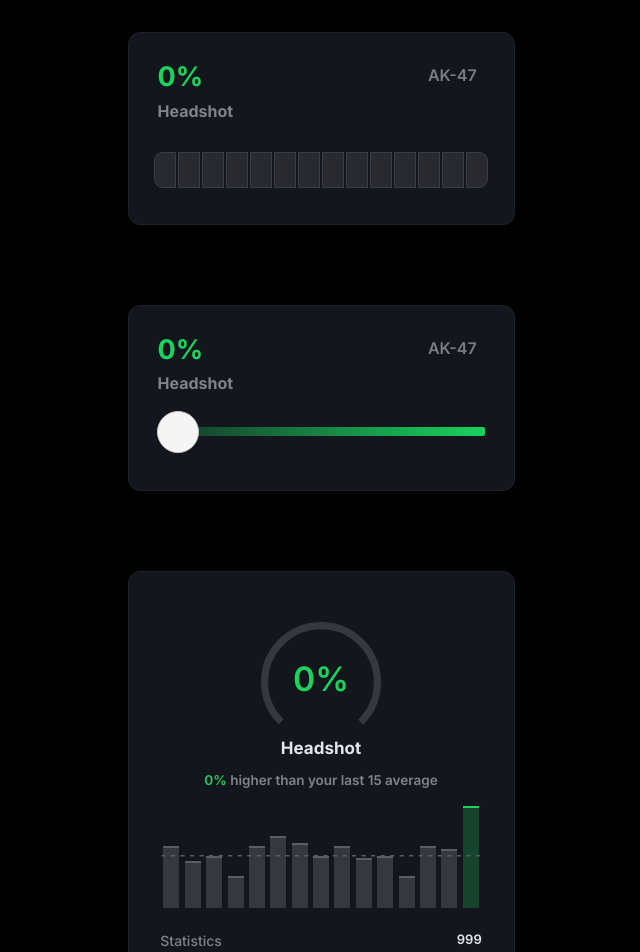
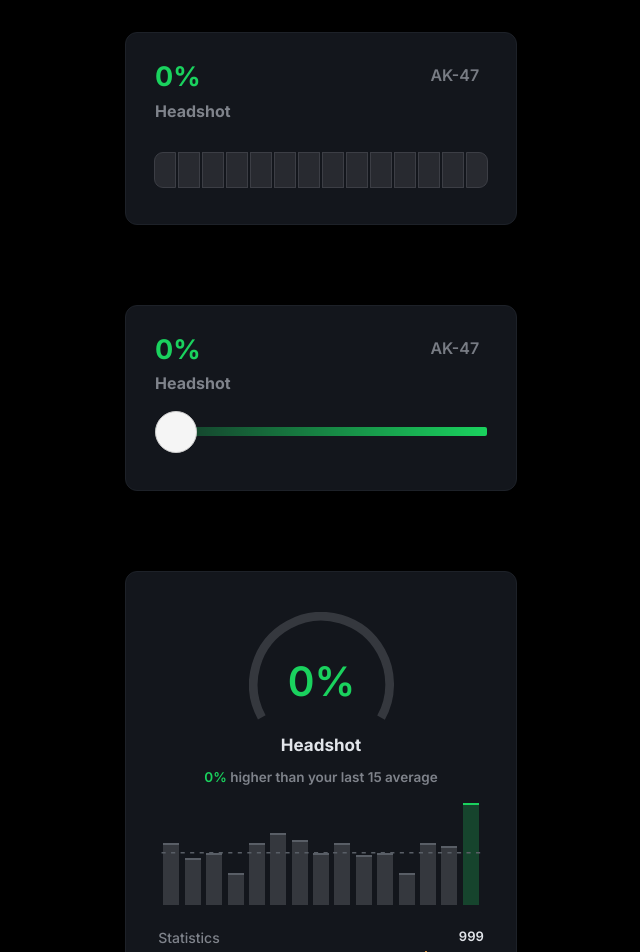
Before and after one commit to jameschenn/gaming-stats-widgets, a React (Vite) app: page / in a window 1280 px wide. Shown: the top 952 px of the page, without its empty margins (319-959 px from the left). Built offline with nearby package versions, Linux system fonts and the light colour scheme.

Commit message:
more css tweaks

```diff
--- a/index.html
+++ b/index.html
@@ -2,12 +2,12 @@
 <html lang="en">
   <head>
     <meta charset="UTF-8" />
-    <link rel="icon" type="image/svg+xml" href="/vite.svg" />
+    <link rel="icon" type="image/svg+xml" href="./public/blitz.png" />
     <link rel="preconnect" href="https://fonts.googleapis.com">
     <link rel="preconnect" href="https://fonts.gstatic.com" crossorigin>
     <link href="https://fonts.googleapis.com/css2?family=Inter:slnt,wght@-10..0,100..900&display=swap" rel="stylesheet">
     <meta name="viewport" content="width=device-width, initial-scale=1.0" />
-    <title>theblitzapp Frontend Assessment</title>
+    <title>Blitz.gg Frontend Assessment</title>
   </head>
   <body>
     <div id="root"></div>
--- a/src/components/CircleGauge.tsx
+++ b/src/components/CircleGauge.tsx
@@ -17,17 +17,16 @@ const CircleGauge: React.FC<CircleGaugeProps> = ({ value }) => {
             className='circle-gauge'
             value={snap.percentage}
             text={`${Math.floor(snap.percentage)}%`}
-            circleRatio={0.75}
+            circleRatio={0.66}
             strokeWidth={6}
             styles={buildStyles({
-                rotation: 1 / 2 + 1 / 8,
+                rotation: 0.67,
                 strokeLinecap: 'butt',
                 pathColor:'var(--clr-green)',
                 trailColor: '#35383e',
                 textColor:'var(--clr-green)',
                 pathTransitionDuration: 0.35,
                 textSize:'28px',
-
             })}
         />
     );
--- a/src/components/styles/AverageBars.css
+++ b/src/components/styles/AverageBars.css
@@ -8,7 +8,7 @@
 .dashed-line-svg {
     position: absolute;
     top: 48%;
-    width: 83%;
+    width: 82%;
 }
 
 .dashed-line {
--- a/src/components/styles/Card.css
+++ b/src/components/styles/Card.css
@@ -1,6 +1,6 @@
 .widget-card {
     position: relative;
-    width: 385px;
+    width: 390px;
     background-color: var(--clr-card);
     border: solid 1px var(--clr-card-border);
     border-radius: 12px;
--- a/src/components/styles/CircleGauge.css
+++ b/src/components/styles/CircleGauge.css
@@ -1,4 +1,4 @@
 .circle-gauge {
     font-weight: 600;
-    margin: 10px 0px;
+    width: 145px;;
 }
--- a/src/widgets/HeadshotStats.tsx
+++ b/src/widgets/HeadshotStats.tsx
@@ -14,7 +14,7 @@ const HeadshotStats: React.FC = () => {
     return (
         <Card renderText={false}>
             <div className='circle-gauge-container'>
-                <div style={{ width: 120, height: 120 }}>
+                <div style={{ height: 117 }}>
                     <CircleGauge value={store} />
                 </div>
                 <div>
```
Also changed, not shown: public/blitz.png (added).
